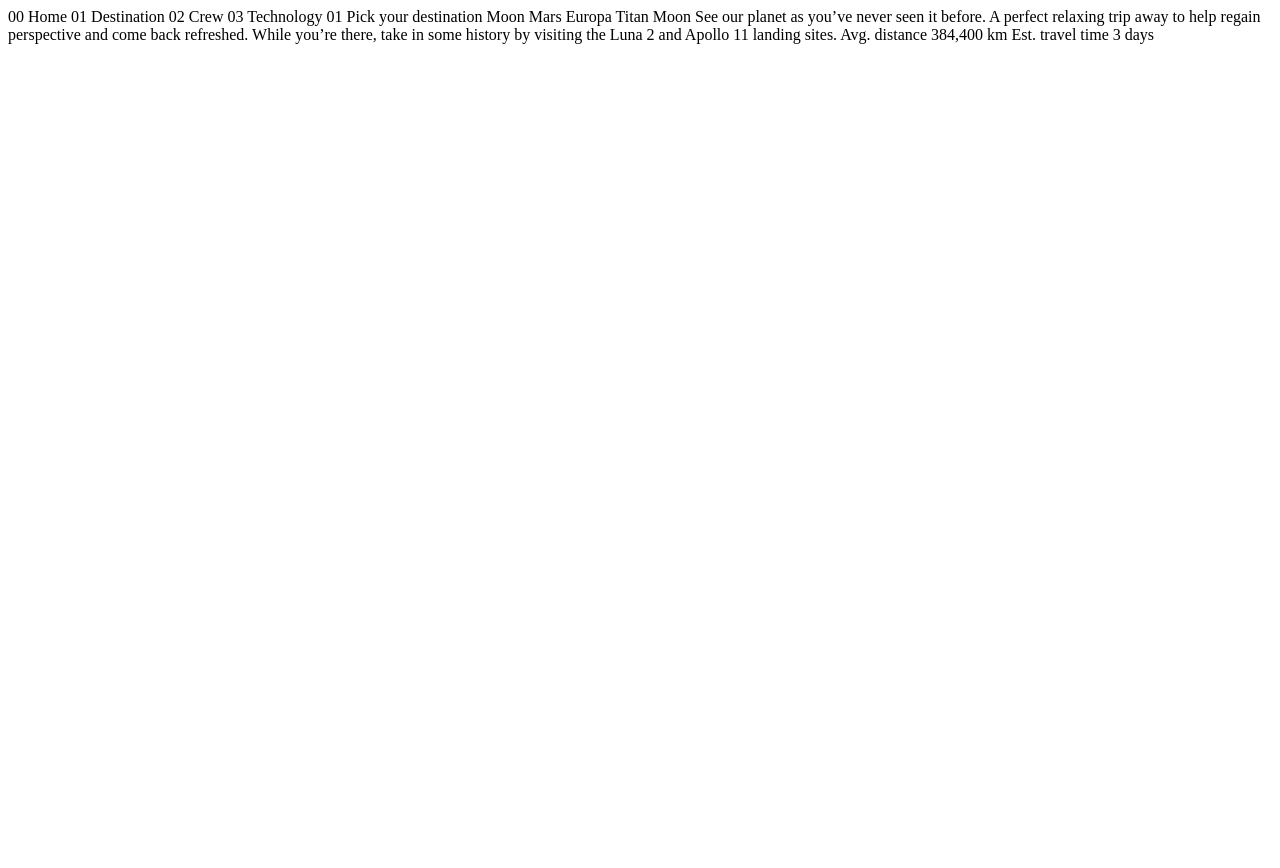
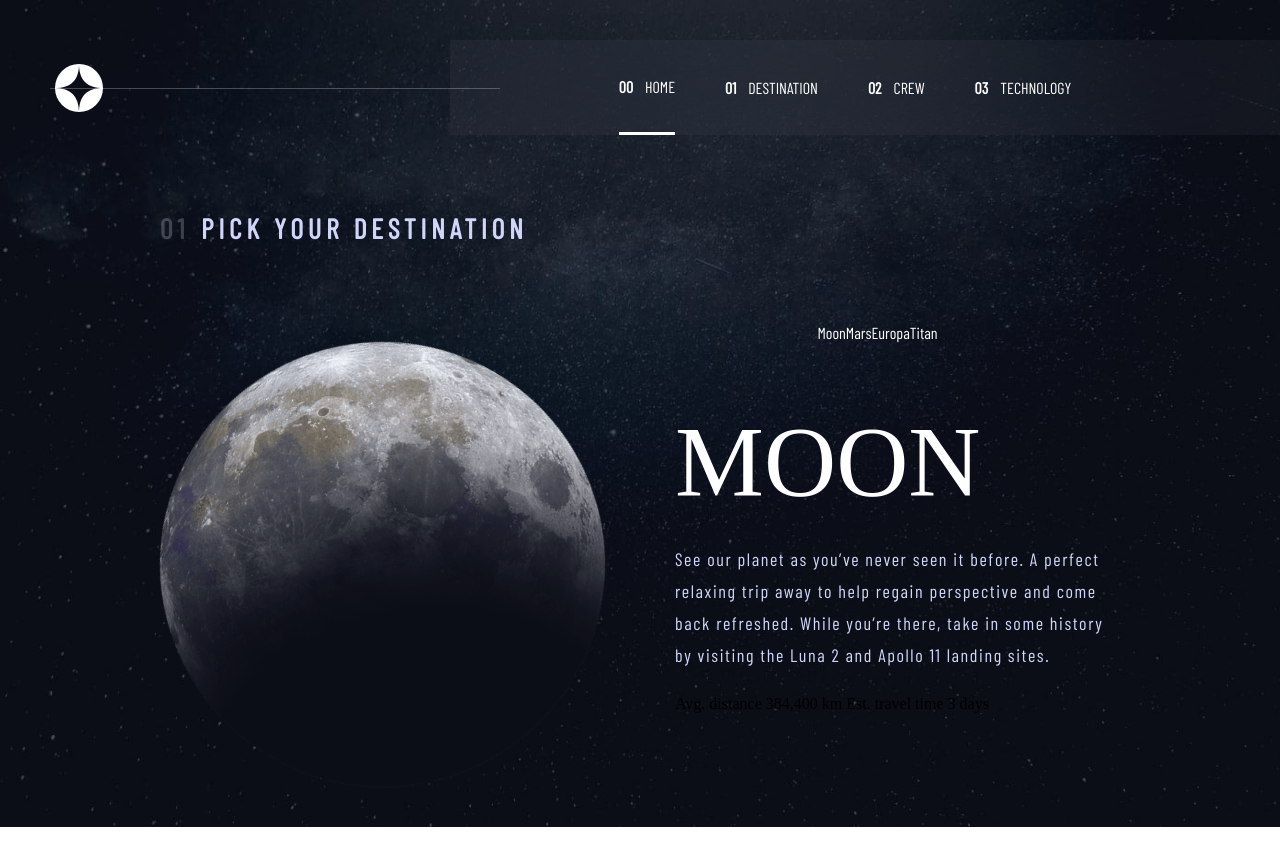
Before and after one commit to UtopicUnicorn995/FM-SpaceStation-tour, a plain HTML site: page starter-code/destination-moon.html in a window 1280 px wide. Before the commit the page ends 800 px from the top, so only its background shows below. Drawn offline with nearby package versions, Linux system fonts and the light colour scheme; a web font is replaced by a local one.

Commit message:
space-tourism: added destination moon

```diff
--- a/starter-code/destination-moon.html
+++ b/starter-code/destination-moon.html
@@ -1,37 +1,64 @@
 <!DOCTYPE html>
 <html lang="en">
-<head>
-  <meta charset="UTF-8">
-  <meta name="viewport" content="width=device-width, initial-scale=1.0">
+  <head>
+    <meta charset="UTF-8" />
+    <meta name="viewport" content="width=device-width, initial-scale=1.0" />
 
-  <link rel="icon" type="image/png" sizes="32x32" href="./assets/favicon-32x32.png">
+    <link
+      rel="icon"
+      type="image/png"
+      sizes="32x32"
+      href="./assets/favicon-32x32.png"
+    />
 
-  <title>Frontend Mentor | Space tourism website</title>
-</head>
-<body>
-
-  00 Home
-  01 Destination
-  02 Crew
-  03 Technology
-
-  01 Pick your destination
-
-  Moon
-  Mars
-  Europa
-  Titan
-
-  Moon
-
-  See our planet as you’ve never seen it before. A perfect relaxing trip away to help
-  regain perspective and come back refreshed. While you’re there, take in some history
-  by visiting the Luna 2 and Apollo 11 landing sites.
-
-  Avg. distance
-  384,400 km
-
-  Est. travel time
-  3 days
-</body>
+    <title>Frontend Mentor | Space tourism website</title>
+    <link rel="stylesheet" href="./style.css" />
+  </head>
+  <body id="moon">
+    <header>
+      <img class="icon" src="./assets/shared/logo.svg" alt="" />
+      <img class="d-none" src="./assets/shared/icon-hamburger.svg" alt="" />
+      <nav class="">
+        <div class="line"></div>
+        <ul>
+          <li class="nav-active nav-text">
+            <span class="nav-number">00</span> Home
+          </li>
+          <li class="nav-text">
+            <span class="nav-number">01</span> Destination
+          </li>
+          <li class="nav-text"><span class="nav-number">02</span> Crew</li>
+          <li class="nav-text">
+            <span class="nav-number">03</span> Technology
+          </li>
+        </ul>
+      </nav>
+    </header>
+    <main>
+      <div class="main-text">
+        <nav>
+          <ul>
+            <li class="nav-text nav-active">Moon</li>
+            <li class="nav-text">Mars</li>
+            <li class="nav-text">Europa</li>
+            <li class="nav-text">Titan</li>
+          </ul>
+        </nav>
+        <h2>Moon</h2>
+        <p>
+          See our planet as you’ve never seen it before. A perfect relaxing trip
+          away to help regain perspective and come back refreshed. While you’re
+          there, take in some history by visiting the Luna 2 and Apollo 11
+          landing sites.
+        </p>
+        <div class="bottom-text">
+          Avg. distance 384,400 km Est. travel time 3 days
+        </div>
+      </div>
+      <div class="planet-container">
+        <h5><span>01</span>Pick your destination</h5>
+        <img src="./assets/destination/image-moon.png" alt="" class="planet" />
+      </div>
+    </main>
+  </body>
 </html>
--- a/starter-code/style.css
+++ b/starter-code/style.css
@@ -26,6 +26,9 @@ h1 {
 h2 {
   font-family: var(--belle-fair);
   font-size: 100px;
+  font-weight: 400;
+  color: var(--text-secondary);
+  text-transform: uppercase;
 }
 
 h3 {
@@ -55,6 +58,15 @@ p {
   line-height: 32px;
 }
 
+.nav-text {
+  color: var(--text-secondary);
+  font-family: var(--barlow);
+  font-size: 16px;
+  font-style: normal;
+  font-weight: 400;
+  line-height: normal;
+}
+
 button.main-btn {
   color: var(--main-color);
   font-family: var(--belle-fair);
@@ -65,14 +77,22 @@ button.main-btn {
   letter-spacing: 2px;
 }
 
+body#home {
+  background-image: url(./assets/home/background-home-desktop.jpg);
+}
+
+body#moon {
+  background-image: url(./assets/destination/background-destination-desktop.jpg);
+}
+
 body {
-  background-image: url(./assets/home/background-home-desktop.jpg);
   background-position: center;
   background-repeat: no-repeat;
   background-size: cover;
   padding: 40px 0;
   height: 100%;
   min-height: 100vh;
+  overflow: hidden;
 }
 
 header {
@@ -106,20 +126,19 @@ header nav .line {
   opacity: 0.2515;
 }
 
-header nav ul {
+nav ul {
   list-style-type: none;
   display: flex;
   align-items: center;
   justify-content: center;
+}
+
+header nav ul {
   column-gap: 50px;
   height: 100%;
 }
 
 nav ul li {
-  font-family: var(--barlow);
-  font-size: 16px;
-  letter-spacing: 2.7px;
-  color: var(--text-secondary);
   padding: 38px 0;
   display: flex;
   column-gap: 12px;
@@ -140,19 +159,31 @@ nav ul li:hover {
   transition: all 0.2s ease;
 }
 
-nav ul li.nav-active {
+header nav ul li.nav-active {
   padding: 36px 0;
   border-bottom: 3px solid var(--text-secondary);
 }
 
-main {
+#home main {
   display: flex;
+  flex-direction: row;
   justify-content: space-between;
   align-items: center;
   padding: 0 160px;
   height: 100%;
   position: relative;
   margin-top: 250px;
+}
+
+main {
+  display: flex;
+  flex-direction: row-reverse;
+  justify-content: space-between;
+  align-items: center;
+  padding: 0 160px;
+  height: 100%;
+  position: relative;
+  margin-top: 76px;
 }
 
 main .main-text {
@@ -199,6 +230,32 @@ button.main-btn:hover::before {
   opacity: 1;
 }
 
+.planet-container {
+  display: flex;
+  flex-direction: column;
+  row-gap: 97px;
+}
+
+.planet {
+  animation: rotatePlanet 60s linear infinite;
+}
+
+.planet-container h5 {
+  display: flex;
+  column-gap: 12px;
+}
+
+.planet-container h5 span {
+  font-weight: 700;
+  opacity: 0.2474;
+}
+
 .d-none {
   display: none;
 }
+
+@keyframes rotatePlanet {
+  to {
+    transform: rotate(360deg);
+  }
+}
```
Also changed, not shown: starter-code/index.html (+11 -5 lines).
